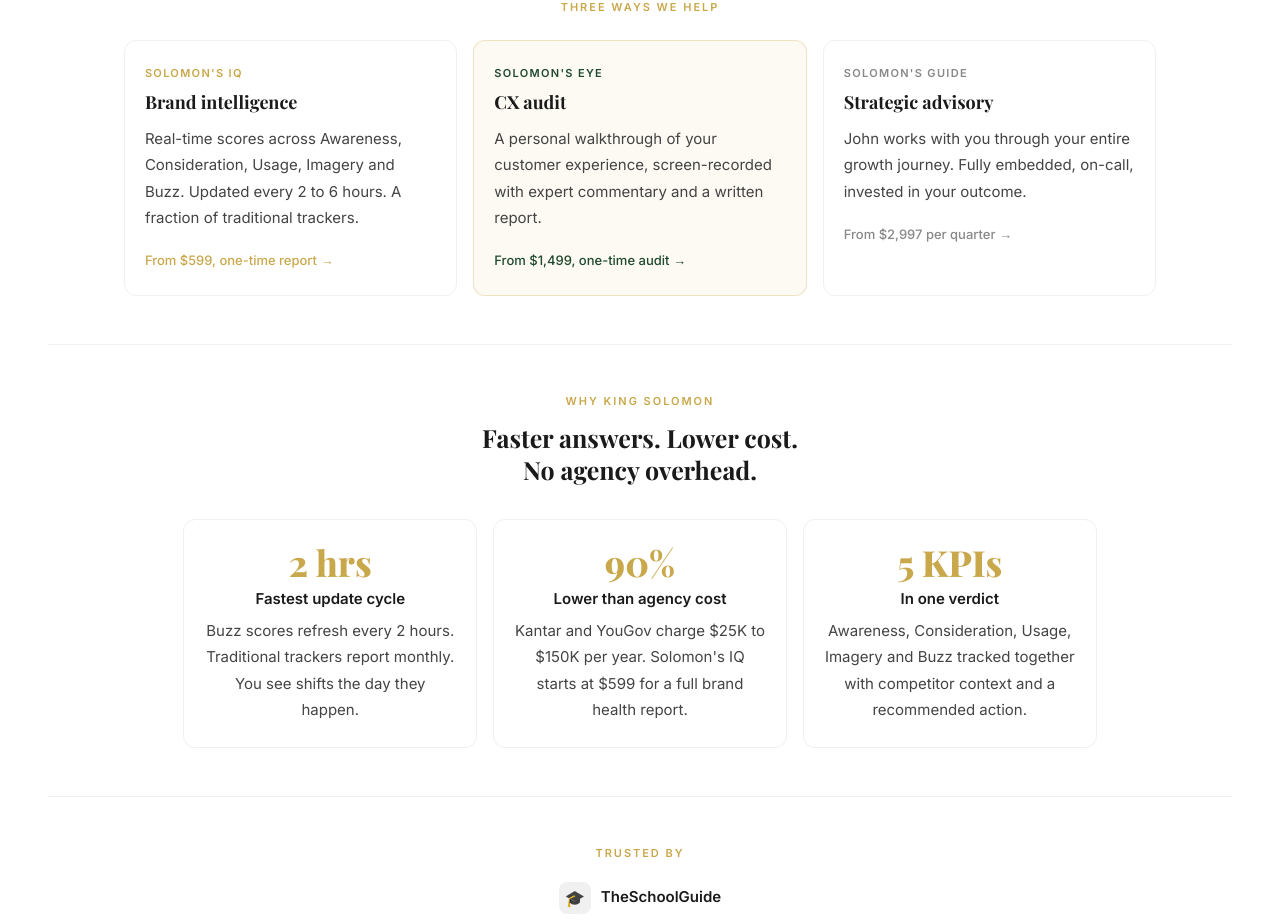
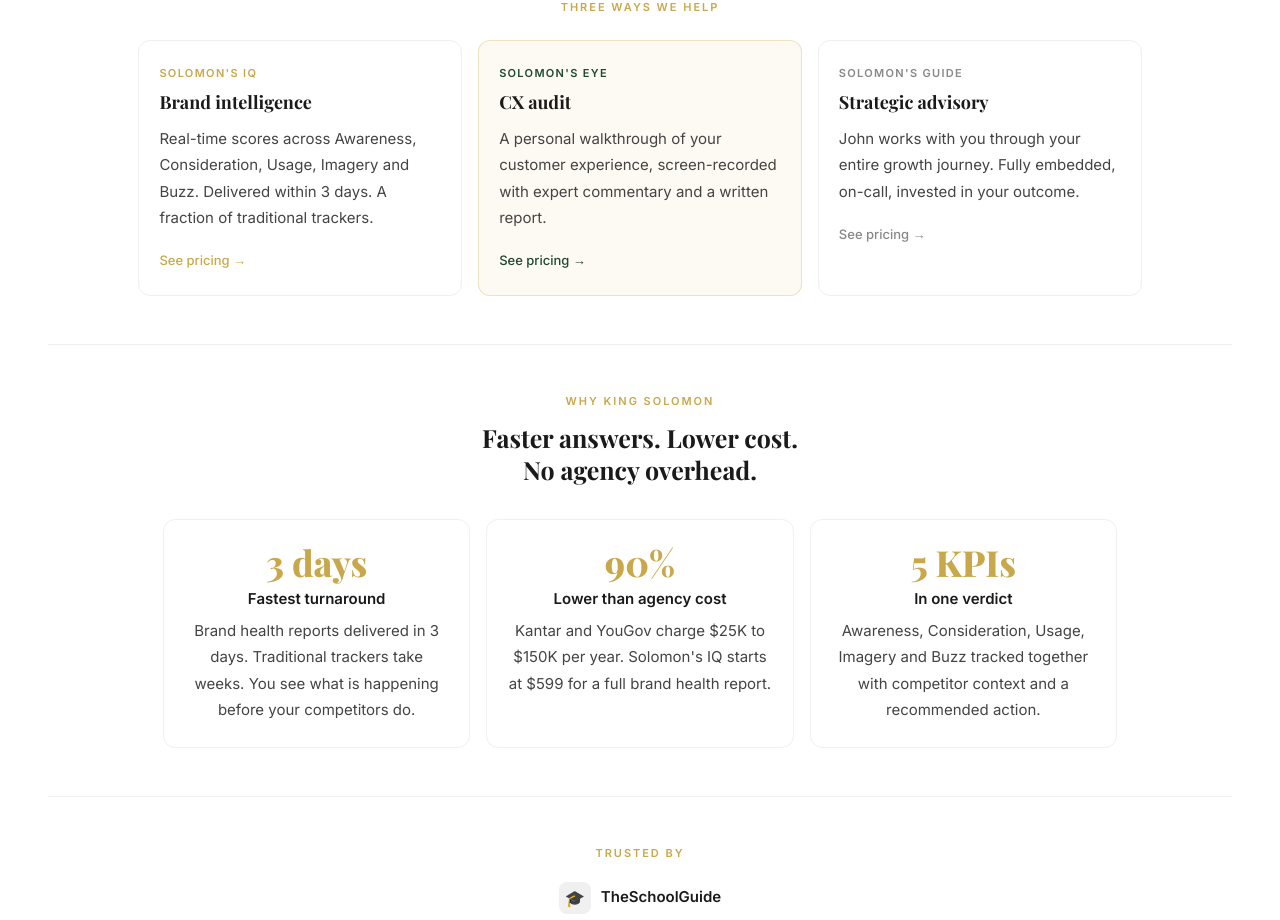
Before and after one commit to rockerrichie-lgtm/kingsolomonhq, a Next.js app in the folder app/: page / in a window 1280 px wide. Shown: the part 516-1436 px from the top of the page. Built offline with nearby package versions, Linux system fonts and the light colour scheme; a web font is replaced by a local one.

Commit message:
fix: landing page — 3 day turnaround, remove prices from solution cards

```diff
--- a/app/app/page.tsx
+++ b/app/app/page.tsx
@@ -62,15 +62,15 @@ export default function Home() {
         <p style={{fontSize:11,fontWeight:600,letterSpacing:'0.18em',textTransform:'uppercase',color:GOLD,textAlign:'center',marginBottom:24}}>Three ways we help</p>
         <div style={{display:'grid',gridTemplateColumns:'repeat(auto-fit,minmax(300px,1fr))',gap:16}}>
           {[
-            {label:"Solomon's IQ",labelColor:GOLD,title:'Brand intelligence',desc:"Real-time scores across Awareness, Consideration, Usage, Imagery and Buzz. Updated every 2 to 6 hours. A fraction of traditional trackers.",price:'From $599, one-time report',priceColor:GOLD,featured:false},
-            {label:"Solomon's Eye",labelColor:MID_GREEN,title:'CX audit',desc:'A personal walkthrough of your customer experience, screen-recorded with expert commentary and a written report.',price:'From $1,499, one-time audit',priceColor:MID_GREEN,featured:true},
-            {label:"Solomon's Guide",labelColor:'#888',title:'Strategic advisory',desc:'John works with you through your entire growth journey. Fully embedded, on-call, invested in your outcome.',price:'From $2,997 per quarter',priceColor:'#888',featured:false},
+            {label:"Solomon's IQ",labelColor:GOLD,title:'Brand intelligence',desc:"Real-time scores across Awareness, Consideration, Usage, Imagery and Buzz. Delivered within 3 days. A fraction of traditional trackers.",price:'',priceColor:GOLD,featured:false},
+            {label:"Solomon's Eye",labelColor:MID_GREEN,title:'CX audit',desc:'A personal walkthrough of your customer experience, screen-recorded with expert commentary and a written report.',price:'',priceColor:MID_GREEN,featured:true},
+            {label:"Solomon's Guide",labelColor:'#888',title:'Strategic advisory',desc:'John works with you through your entire growth journey. Fully embedded, on-call, invested in your outcome.',price:'',priceColor:'#888',featured:false},
           ].map(s => (
             <div key={s.label} style={{background:s.featured?CARD_BG:WHITE,border:`1px solid ${s.featured?'rgba(201,168,76,0.3)':BORDER}`,borderRadius:12,padding:'24px 20px'}}>
               <p style={{fontSize:11,fontWeight:600,letterSpacing:'0.12em',textTransform:'uppercase',color:s.labelColor,marginBottom:8}}>{s.label}</p>
               <h3 style={{fontFamily:'Playfair Display,serif',fontSize:18,fontWeight:700,color:DARK,marginBottom:10}}>{s.title}</h3>
               <p style={{fontSize:15,color:BODY_TEXT,lineHeight:1.75,marginBottom:16}}>{s.desc}</p>
-              <a href="/pricing" style={{fontSize:13,color:s.priceColor,fontWeight:500}}>{s.price} →</a>
+              <a href="/pricing" style={{fontSize:13,color:s.priceColor,fontWeight:500}}>See pricing →</a>
             </div>
           ))}
         </div>
@@ -84,7 +84,7 @@ export default function Home() {
         <h2 style={{fontFamily:'Playfair Display,serif',fontSize:25,fontWeight:700,color:DARK,textAlign:'center',marginBottom:32,lineHeight:1.3}}>Faster answers. Lower cost.<br/>No agency overhead.</h2>
         <div style={{display:'grid',gridTemplateColumns:'repeat(auto-fit,minmax(280px,1fr))',gap:16}}>
           {[
-            {stat:'2 hrs',title:'Fastest update cycle',desc:"Buzz scores refresh every 2 hours. Traditional trackers report monthly. You see shifts the day they happen."},
+            {stat:'3 days',title:'Fastest turnaround',desc:"Brand health reports delivered in 3 days. Traditional trackers take weeks. You see what is happening before your competitors do."},
             {stat:'90%',title:'Lower than agency cost',desc:"Kantar and YouGov charge $25K to $150K per year. Solomon's IQ starts at $599 for a full brand health report."},
             {stat:'5 KPIs',title:'In one verdict',desc:"Awareness, Consideration, Usage, Imagery and Buzz tracked together with competitor context and a recommended action."},
           ].map(s => (
```
